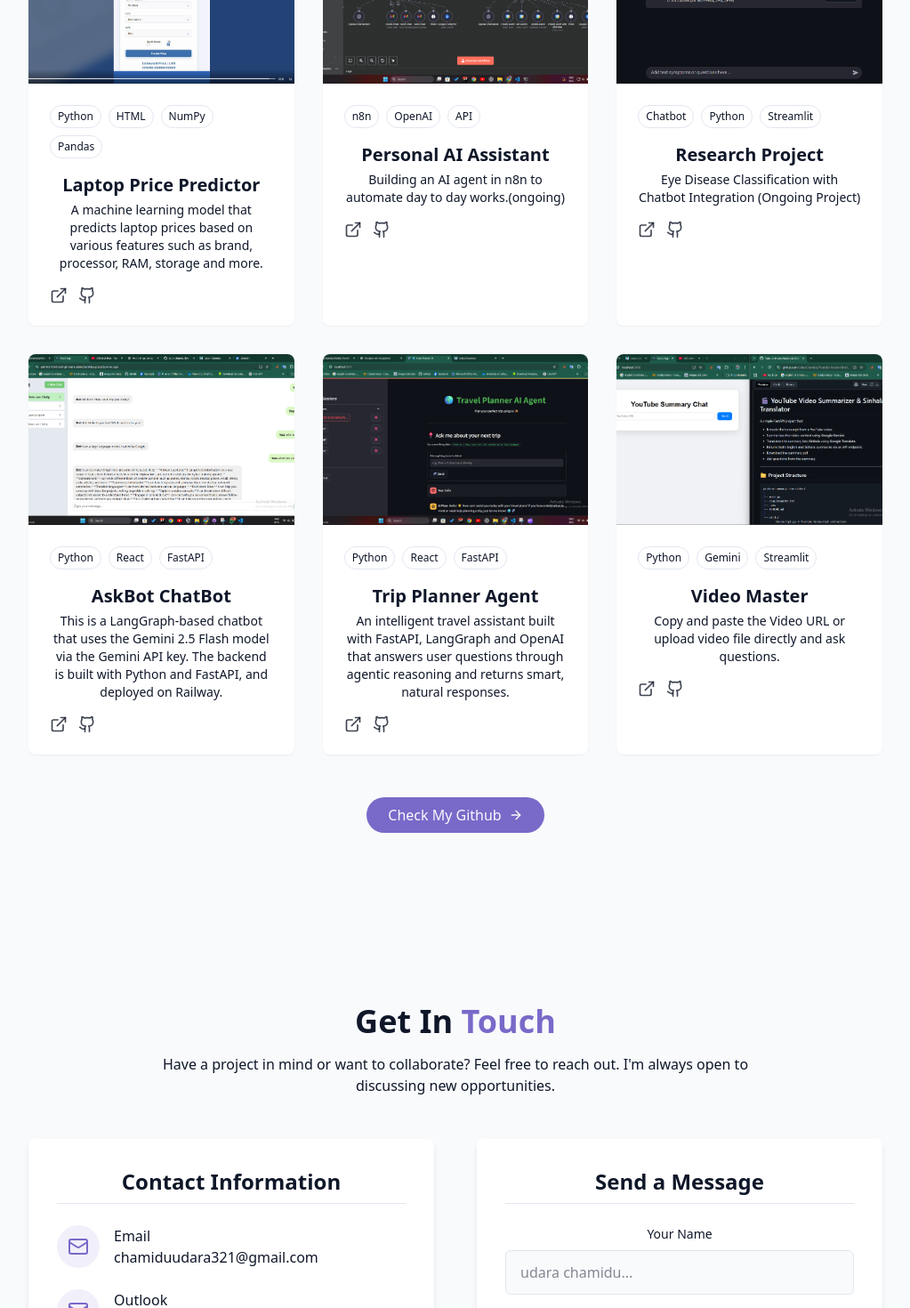
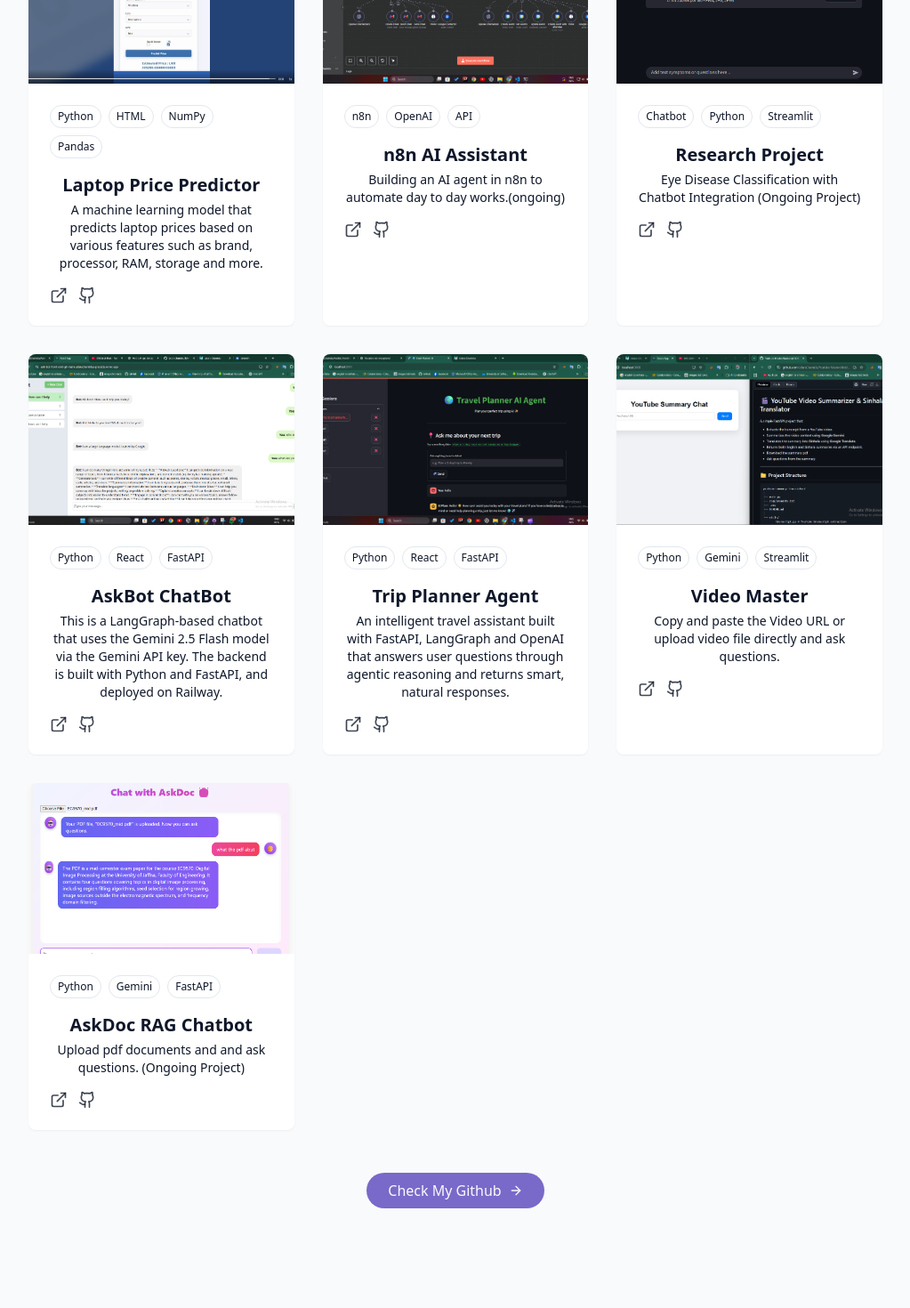
Before and after one commit to UdaraChamidu/My-Portfolio, a React (Vite) app: page / in a window 1280 px wide. Shown: the part 4226-5696 px from the top of the page at 89% size, without its empty margins (128-1151 px from the left). Built offline with nearby package versions, Linux system fonts and the light colour scheme.

Commit message:
new projects added

```diff
--- a/src/components/ProjectsSection.jsx
+++ b/src/components/ProjectsSection.jsx
@@ -48,7 +48,7 @@
 
   {
     id: 1,
-    title: "Personal AI Assistant",
+    title: "n8n AI Assistant",
     description:
       "Building an AI agent in n8n to automate day to day works.(ongoing)",
     image: "/projects/project5.png",
@@ -104,6 +104,17 @@
     tags: ["Python", "Gemini", "Streamlit"],
     demoUrl: "video-master.streamlit.app",
     githubUrl: "https://github.com/UdaraChamidu/Video-Master",
+  },
+
+  {
+    id: 3,
+    title: "AskDoc RAG Chatbot",
+    description:
+      "Upload pdf documents and and ask questions. (Ongoing Project)",
+    image: "/projects/project10.png",
+    tags: ["Python", "Gemini", "FastAPI"],
+    demoUrl: "video-master.streamlit.app",
+    githubUrl: "https://github.com/UdaraChamidu/AskDoc-RAG-chatbot-backend",
   },
 ];
 
```
Also changed, not shown: public/projects/project10.png (added).
